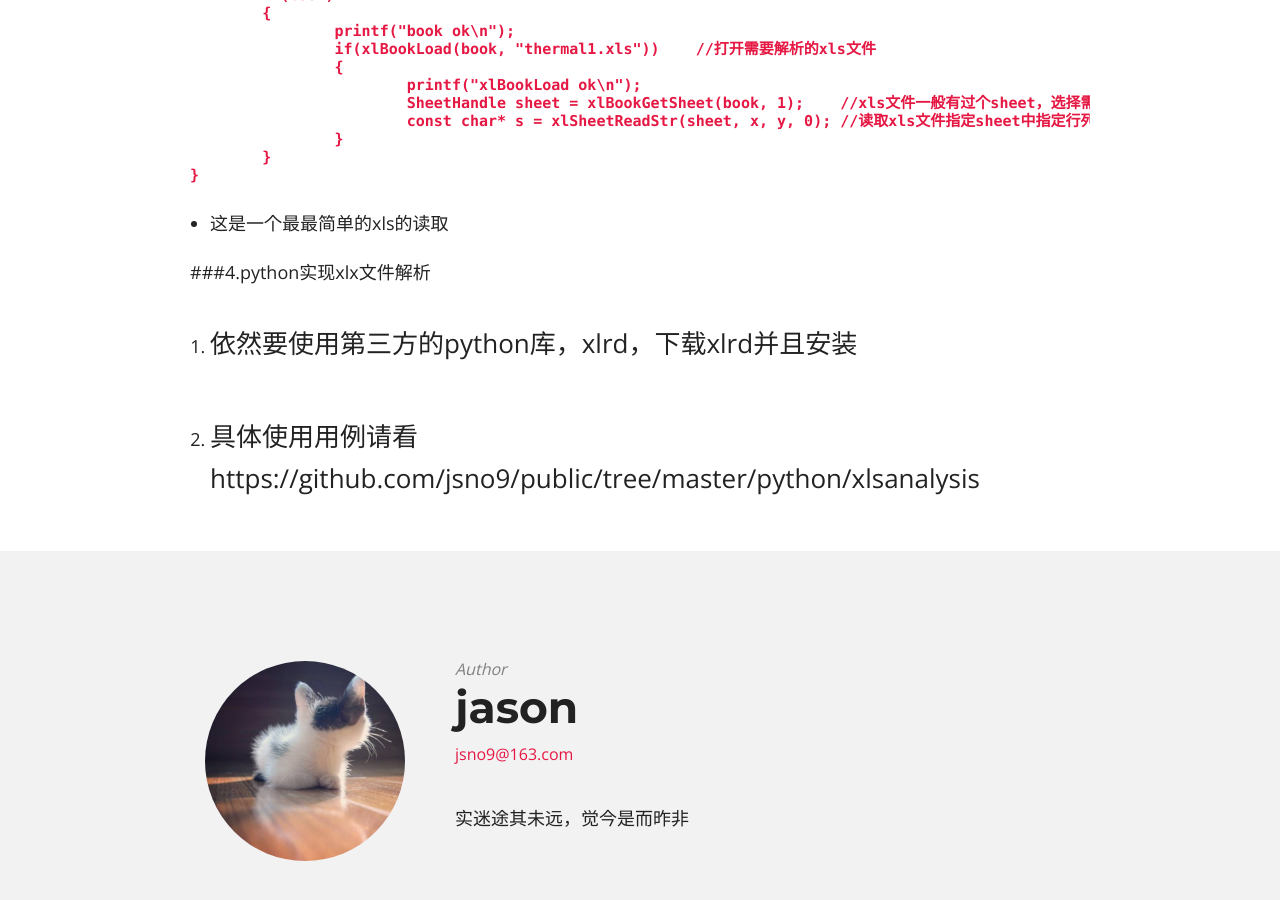
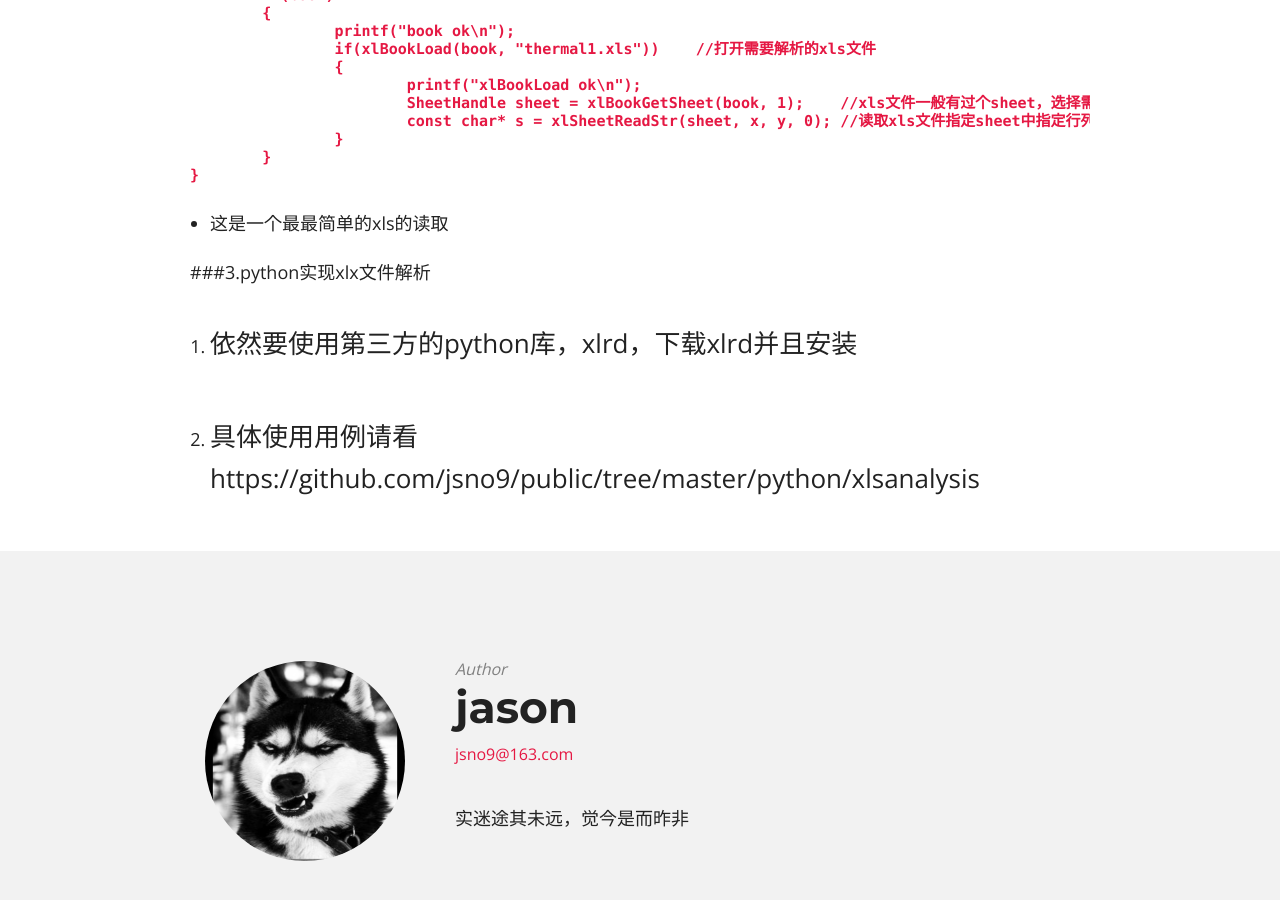
Before and after one commit to jsno9/hello-world, a Jekyll site: the page built from _posts/linux/2017-04-11-xls_anlysis.md, in a window 1280 px wide and 900 px high, scrolled down 1037 px. Built offline with Jekyll 4.4.1, drawn with Linux system fonts in a browser that asks for light colours; nearby versions of some CDN libraries.

Commit message:
modified:   _config.yml 	modified:   _posts/linux/2017-04-11-xls_anlysis.md 	modified:   about.md 	new file:   images/jason.jpeg 	renamed:    images/jason.jpg -> images/jason2.jpg

```diff
--- a/_config.yml
+++ b/_config.yml
@@ -12,7 +12,7 @@ url:              ""
 # Owner/author information
 owner:
   name:           jason
-  avatar:         jason.jpg
+  avatar:         jason.jpeg
   email:          jsno9@163.com
   # Use the coder's toolbox at http://coderstoolbox.net/string/#!encoding=xml&action=encode&charset=us_ascii to encode your description into XML string
   description:   实迷途其未远，觉今是而昨非
--- a/_posts/linux/2017-04-11-xls_anlysis.md
+++ b/_posts/linux/2017-04-11-xls_anlysis.md
@@ -35,7 +35,7 @@ comments: false
 
 + 这是一个最最简单的xls的读取
 
-###4.python实现xlx文件解析
+###3.python实现xlx文件解析
 1. 依然要使用第三方的python库，xlrd，下载xlrd并且安装
 
 2. 具体使用用例请看https://github.com/jsno9/public/tree/master/python/xlsanalysis
```
Also changed, not shown: about.md (+1 -1 lines), images/jason.jpeg (added), images/jason2.jpg (renamed from images/jason.jpg).
